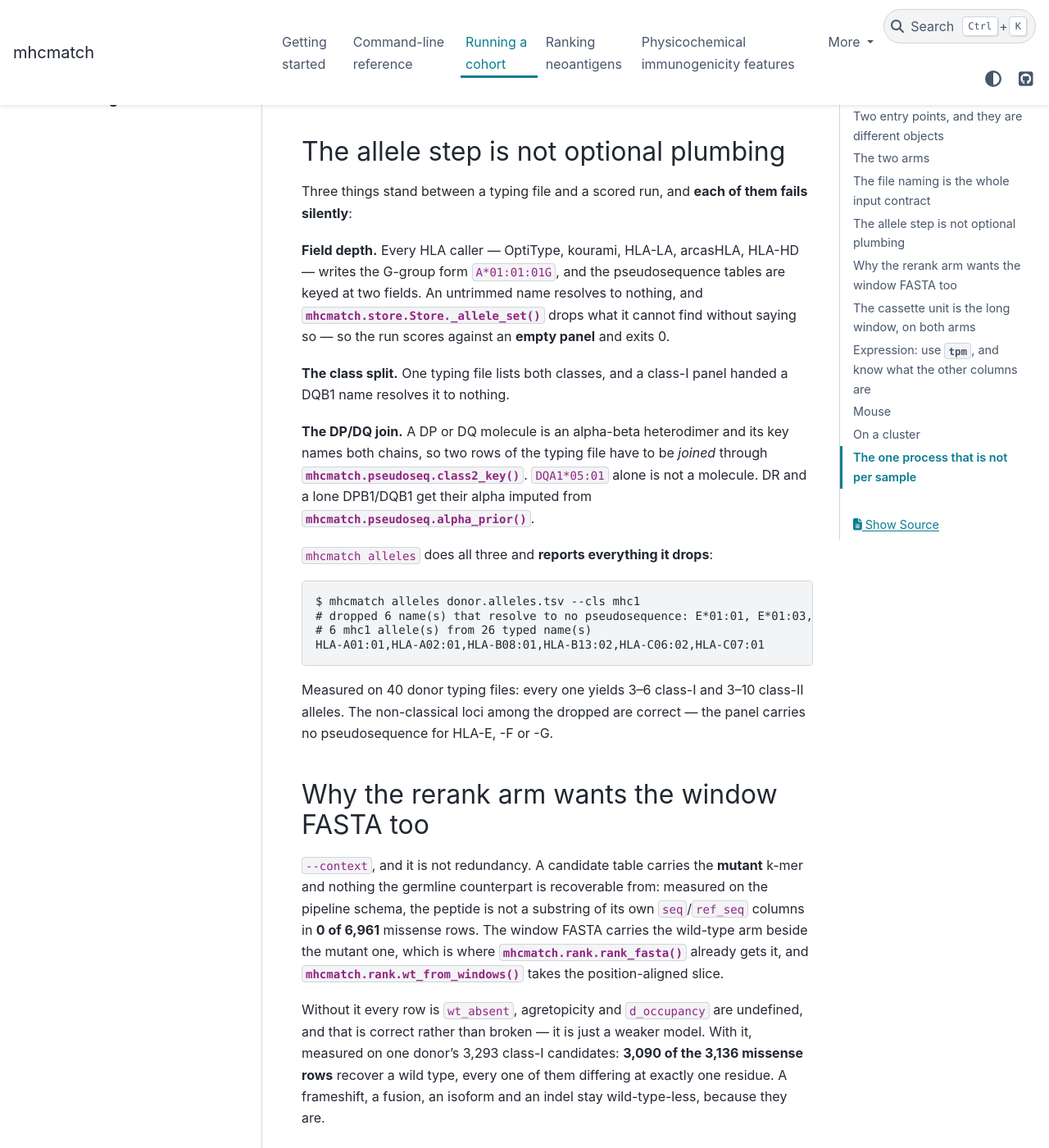
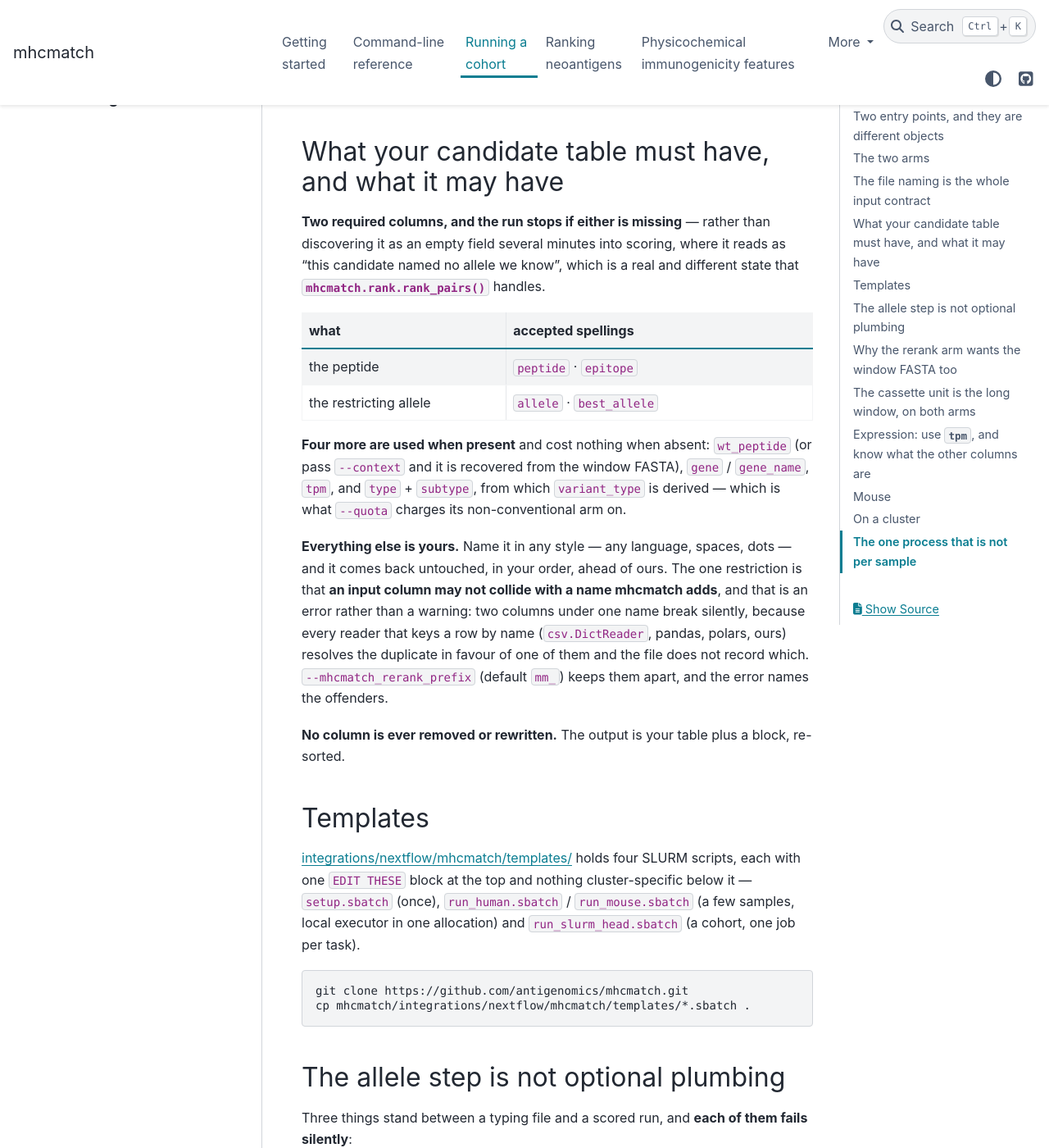
Before and after one commit to antigenomics/mhcmatch, a Sphinx documentation site: the page built from docs/pipeline.rst, in a window 1280 px wide and 1400 px high, scrolled down 2174 px. Shown: the whole window at 82% size. Built offline with Sphinx 7.4.7 and the PyData theme 0.15.4, drawn with Linux system fonts in a browser that asks for light colours.

Commit message:
templates, the column contract, and two arms that were overwriting each other
**Templates in the repo, so a colleague fetches everything from one public place.**
`integrations/nextflow/mhcmatch/templates/` holds four SLURM scripts -- setup once, human, mouse,
and the cohort head job -- each with a single `EDIT THESE` block and nothing cluster-specific below
it, plus a README of its own.

**The `--passthrough` contract is now enforced rather than described.** Two required columns, named
in the error when absent; four more used when present; everything else free-form and carried
through untouched. A caller column that collides with a name this command adds is an ERROR: two
columns under one name break silently, because every reader that keys a row by name resolves the
duplicate in favour of one of them and the file does not record which.

**Both arms were writing the same filenames.** NEOAG, MIMICRY, CASSETTE_SELECT and CASSETTE all
write `${meta.id}.<something>`, so under `--mode both` the de novo cassette overwrote the rerank one
-- and CASSETTE_SCORE, collecting `*.vaccine.units.tsv`, got a set mixing the two. Measured on a
mouse line: 5 of 20 units absent from the pool they were selected from. `ext.prefix` per arm.

**MHCMATCH_CASSETTE_SCORE had never once completed**, in any subworkflow, because it was handed the
long-form `.cassette.tsv` report where it wants one row per manufactured unit. Its awk was wrong in
two more ways that only a real run shows: run per file in a shell loop it re-emitted the header for
every table after the first, and it prepended a second `donor` column to a table that already had
one, collapsing every donor into one group -- which is the cross-donor comparison the process
exists for.

Co-Authored-By: Claude Opus 5 <noreply@anthropic.com>

```diff
--- a/docs/pipeline.rst
+++ b/docs/pipeline.rst
@@ -74,6 +74,51 @@ The sample id is the filename up to its first dot. A file that does not match is
 
 Pass ``--epitopes`` / ``--windows`` / ``--typing`` globs when your names differ, or ``--alleles`` /
 ``--alleles_mhc2`` to use one literal list for every sample.
+
+What your candidate table must have, and what it may have
+---------------------------------------------------------
+
+**Two required columns, and the run stops if either is missing** — rather than discovering it as an
+empty field several minutes into scoring, where it reads as "this candidate named no allele we
+know", which is a real and different state that :func:`mhcmatch.rank.rank_pairs` handles.
+
+.. list-table::
+   :header-rows: 1
+   :widths: 40 60
+
+   * - what
+     - accepted spellings
+   * - the peptide
+     - ``peptide`` · ``epitope``
+   * - the restricting allele
+     - ``allele`` · ``best_allele``
+
+**Four more are used when present** and cost nothing when absent: ``wt_peptide`` (or pass
+``--context`` and it is recovered from the window FASTA), ``gene`` / ``gene_name``, ``tpm``, and
+``type`` + ``subtype``, from which ``variant_type`` is derived — which is what ``--quota`` charges
+its non-conventional arm on.
+
+**Everything else is yours.** Name it in any style — any language, spaces, dots — and it comes back
+untouched, in your order, ahead of ours. The one restriction is that **an input column may not
+collide with a name mhcmatch adds**, and that is an error rather than a warning: two columns under
+one name break silently, because every reader that keys a row by name (``csv.DictReader``, pandas,
+polars, ours) resolves the duplicate in favour of one of them and the file does not record which.
+``--mhcmatch_rerank_prefix`` (default ``mm_``) keeps them apart, and the error names the offenders.
+
+**No column is ever removed or rewritten.** The output is your table plus a block, re-sorted.
+
+Templates
+---------
+
+`integrations/nextflow/mhcmatch/templates/ <https://github.com/antigenomics/mhcmatch/tree/master/integrations/nextflow/mhcmatch/templates>`_
+holds four SLURM scripts, each with one ``EDIT THESE`` block at the top and nothing cluster-specific
+below it — ``setup.sbatch`` (once), ``run_human.sbatch`` / ``run_mouse.sbatch`` (a few samples,
+local executor in one allocation) and ``run_slurm_head.sbatch`` (a cohort, one job per task).
+
+.. code-block:: bash
+
+   git clone https://github.com/antigenomics/mhcmatch.git
+   cp mhcmatch/integrations/nextflow/mhcmatch/templates/*.sbatch .
 
 .. _pipeline-alleles:
 
```
Also changed, not shown: CHANGELOG.md (+35 -0 lines), integrations/nextflow/mhcmatch/README.md, integrations/nextflow/mhcmatch/templates/README.md (added), 11 other files.
